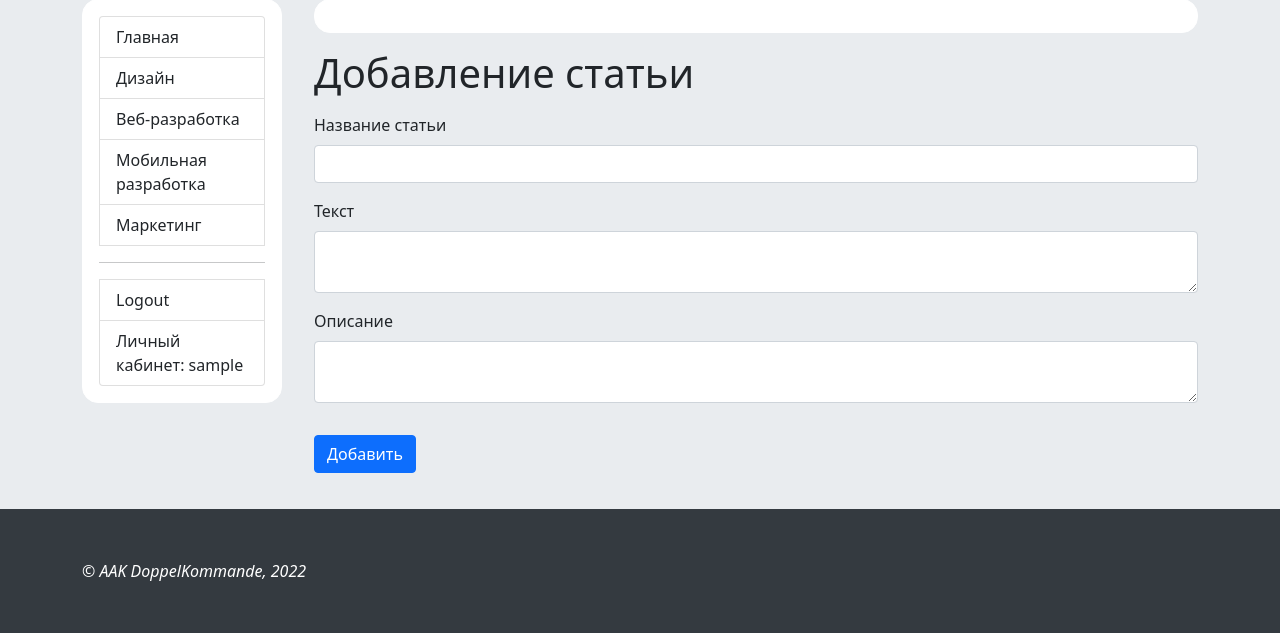
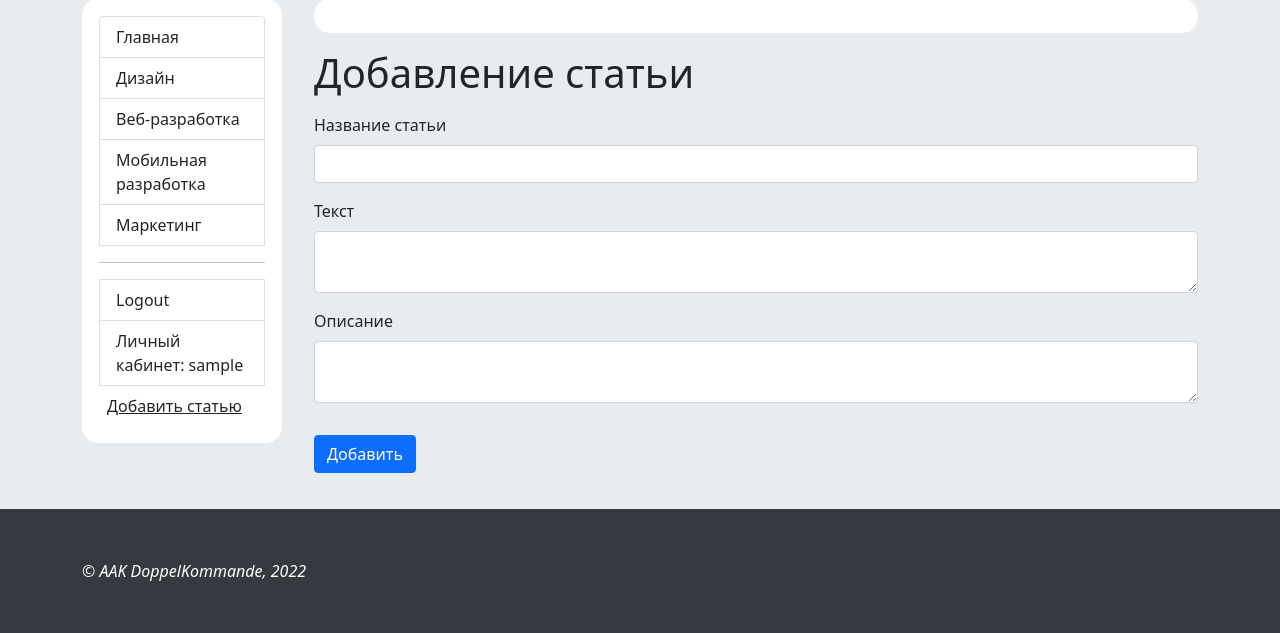
Before and after one commit to mazuralexey93/Habr_project, a Flask app: page /create/ in a window 1280 px wide. Shown: the part 167-800 px from the top of the page. Run offline with Flask 2, Linux system fonts and the light colour scheme; the visitor is signed in with stand-in values (Sample User, id 1); data comes from the database, SQL or seed files in the repository; some libraries are stand-ins or nearby versions.

Commit message:
create post link

```diff
--- a/habr/templates/mainmenu.html
+++ b/habr/templates/mainmenu.html
@@ -16,6 +16,7 @@
             <a hidden="true" class="list-group-item{% if menu == 'login' %} active{% endif %}" href="/login/"> Login </a>
             <a class="list-group-item{% if menu == 'account' %} active{% endif %}"
                href="/profile/">Личный кабинет: {{current_user.username}}</a>
+            <a class="p-2 text dark" href="/create/"> Добавить статью </a>
         {% endif %}
     </nav>
 </div>
```
